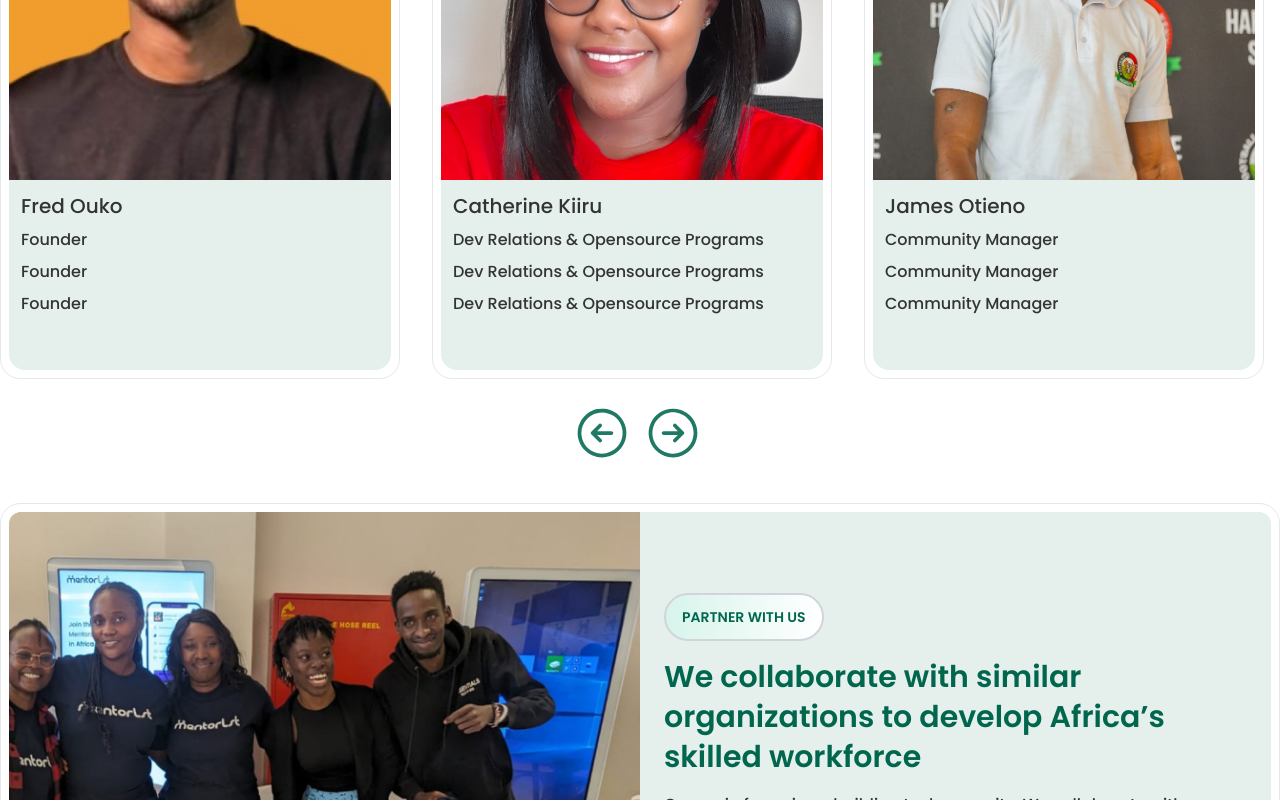
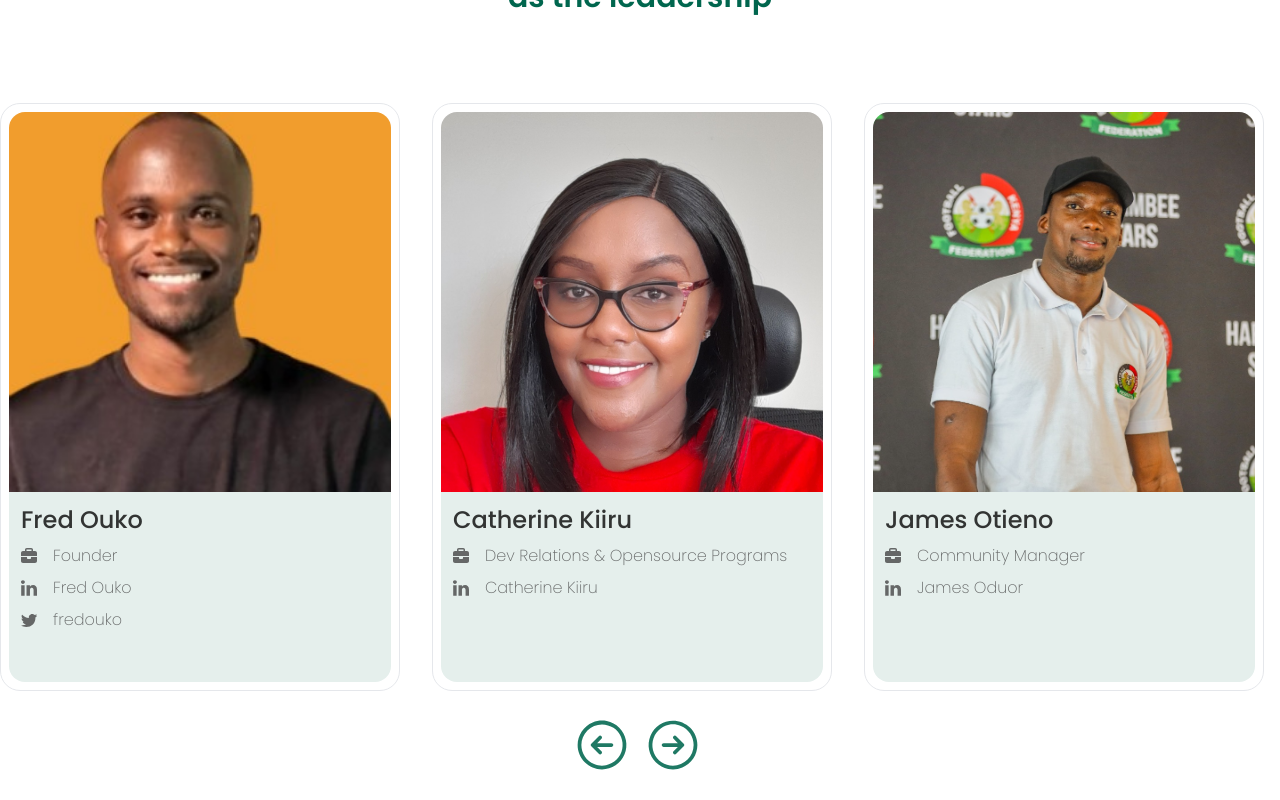
Before and after one commit to SpaceyaTech/SYT-Web-Redesign, a React (Vite) app: page /about-us in a window 1280 px wide. Shown: the part 2000-2800 px from the top of the page. Built offline with nearby package versions, Linux system fonts and the light colour scheme; no server answers.

Commit message:
style: responsive on mobile

```diff
--- a/src/APP/components/Caroussel.jsx
+++ b/src/APP/components/Caroussel.jsx
@@ -1,6 +1,13 @@
-import React, { useRef } from "react";
+import { faBriefcase } from "@fortawesome/free-solid-svg-icons";
+import { FontAwesomeIcon } from "@fortawesome/react-fontawesome";
 import PropTypes from "prop-types";
-import { arrowCircleLeft, arrowCircleRight } from "../../assets/images/icons";
+import { useRef } from "react";
+import {
+  arrowCircleLeft,
+  arrowCircleRight,
+  greyLinkedin,
+  greyTwitter,
+} from "../../assets/images/icons";
 
 function Caroussel({ CarousselData }) {
   const carouselRef = useRef();
@@ -21,7 +28,7 @@ function Caroussel({ CarousselData }) {
           gridAutoColumns: "max-content",
         }}
       >
-        {CarousselData.map(({ name, title, image }) => (
+        {CarousselData.map(({ name, title, image, linkedin, twitter }) => (
           <div
             key={crypto.randomUUID()}
             className="border bg-white p-2 max-w-[400px] rounded-2xl md:rounded-[20px]"
@@ -32,10 +39,46 @@ function Caroussel({ CarousselData }) {
               alt={name}
             />
             <div className="bg-green-light flex flex-col gap-2 w-full h-2/6 p-3 rounded-b-2xl">
-              <p className=" text-xl">{name}</p>
-              <p className="text-base">{title}</p>
-              <p className="text-base">{title}</p>
-              <p className="text-base">{title}</p>
+              <p className=" text-2xl font-medium">{name}</p>
+              <p className="flex gap-4 items-center text-base font-light text-grey-neutral space-x-4">
+                <FontAwesomeIcon icon={faBriefcase} />
+                {title}
+              </p>
+              <p className="flex items-center text-base font-light text-grey-neutral space-x-4">
+                <img
+                  src={greyLinkedin}
+                  alt="Linkedin logo"
+                  width="16"
+                  height="16"
+                />
+
+                <a
+                  href={linkedin.href}
+                  target="_blank"
+                  rel="noreferrer noopener"
+                  className=""
+                >
+                  {linkedin.username}
+                </a>
+              </p>
+              {twitter.username && (
+                <p className="flex items-center text-base font-light text-grey-neutral space-x-4">
+                  <img
+                    src={greyTwitter}
+                    alt="Twitter logo"
+                    width="16"
+                    height="16"
+                  />
+                  <a
+                    href={twitter.href}
+                    target="_blank"
+                    rel="noreferrer noopener"
+                    className=""
+                  >
+                    {twitter.username}
+                  </a>
+                </p>
+              )}
             </div>
           </div>
         ))}
--- a/src/APP/pages/aboutUs/data.js
+++ b/src/APP/pages/aboutUs/data.js
@@ -16,50 +16,130 @@ export const LeadershipData = [
     name: "Fred Ouko",
     title: "Founder",
     image: fred,
+    linkedin: {
+      href: "https://www.linkedin.com/in/fred-ouko-918293bb/",
+      username: "Fred Ouko",
+    },
+    twitter: {
+      href: "https://twitter.com/fredouko",
+      username: "fredouko",
+    },
   },
   {
     name: "Catherine Kiiru",
     title: "Dev Relations & Opensource Programs",
     image: catherine,
+    linkedin: {
+      href: "https://www.linkedin.com/in/catherine-kiiru-47b2688b/",
+      username: "Catherine Kiiru",
+    },
+    twitter: {
+      href: "",
+      username: "",
+    },
   },
   {
     name: "James Otieno",
     title: "Community Manager",
     image: james,
+    linkedin: {
+      href: "https://www.linkedin.com/in/james-oduor/",
+      username: "James Oduor",
+    },
+    twitter: {
+      href: "",
+      username: "",
+    },
   },
   {
     name: "Hudson Obai",
     title: "Head of Engineering",
     image: hudson,
+    linkedin: {
+      href: "https://www.linkedin.com/in/hudson-obai-3948aa204/",
+      username: "Hudson Obai",
+    },
+    twitter: {
+      href: "",
+      username: "",
+    },
   },
   {
     name: "Ian Mugenya",
     title: "Mentorship Program Lead",
     image: ian,
+    linkedin: {
+      href: "https://www.linkedin.com/in/ian-mugenya/",
+      username: "Ian Mugenya",
+    },
+    twitter: {
+      href: "",
+      username: "",
+    },
   },
   {
     name: "Marlyn Mayienga",
     title: "Program Manager",
     image: marlyn,
+    linkedin: {
+      href: "https://www.linkedin.com/in/marlyn-mayienga/",
+      username: "Marlyn Mayienga",
+    },
+    twitter: {
+      href: "",
+      username: "",
+    },
   },
   {
     name: "Sharon Jebitok",
     title: "Head of Chapters and Volunteers",
     image: sharon,
+    linkedin: {
+      href: "https://www.linkedin.com/in/sharon-jebitok/",
+      username: "Sharon Jebitok",
+    },
+    twitter: {
+      href: "",
+      username: "",
+    },
   },
   {
     name: "Waithaka Waweru",
     title: "Dev Relations and Events",
     image: waithaka,
+    linkedin: {
+      href: "https://www.linkedin.com/in/waithaka-waweru/",
+      username: "Waithaka Waweru",
+    },
+    twitter: {
+      href: "",
+      username: "",
+    },
   },
   {
     name: "Juma Lawrence",
     title: "Head of Communication",
     image: juma,
+    linkedin: {
+      href: "https://www.linkedin.com/in/jumalaw98/",
+      username: "Juma Lawrence",
+    },
+    twitter: {
+      href: "",
+      username: "",
+    },
   },
   {
     name: "Racheal Murabula",
     title: "Lead Android Engineer",
     image: murabula,
+    linkedin: {
+      href: "https://www.linkedin.com/in/rachel-murabula-148a74122/",
+      username: "Rachel Murabula",
+    },
+    twitter: {
+      href: "",
+      username: "",
+    },
   },
 ];
--- a/src/APP/pages/aboutUs/sections/HeroSection.jsx
+++ b/src/APP/pages/aboutUs/sections/HeroSection.jsx
@@ -1,11 +1,12 @@
+/* eslint-disable react/jsx-one-expression-per-line */
 import { LazyLoadImage } from "react-lazy-load-image-component";
 import { SYTHero } from "../../../../assets/images/aboutPage";
 
 function HeroSection() {
   return (
-    <div className="px-0 sm:px-14 xl:px-28 sm:m-auto max-w-screen-2xl">
-      <div className="flex items-center pt-10 gap-4">
-        <div className="w-1/2">
+    <div className="px-4 sm:px-14 xl:px-28 sm:m-auto max-w-screen-2xl">
+      <div className="flex flex-col md:flex-row items-center pt-10 gap-4">
+        <div className="md:w-1/2">
           <h1 className="mb-2 md:text-[40px] leading-tight text-2xl font-medium text-gray-900">
             Empowering <span className="text-primary">innovation</span> in the{" "}
             <span className="text-primary">African tech space</span>
--- a/src/APP/pages/aboutUs/sections/LeadershipSection.jsx
+++ b/src/APP/pages/aboutUs/sections/LeadershipSection.jsx
@@ -1,12 +1,12 @@
+import emailjs from "@emailjs/browser";
+import { Dialog, Transition } from "@headlessui/react";
 import React, { Fragment, useState, useRef } from "react";
-import { Dialog, Transition } from "@headlessui/react";
-import emailjs from "@emailjs/browser";
 
+import { LazyLoadImage } from "react-lazy-load-image-component";
+import { PartnerWithUs } from "../../../../assets/images/aboutPage";
+import { closeIcon } from "../../../../assets/images/icons";
 import { Caroussel } from "../../../components";
-import { closeIcon } from "../../../../assets/images/icons";
 import { LeadershipData } from "../data";
-import { PartnerWithUs } from "../../../../assets/images/aboutPage";
-import { LazyLoadImage } from "react-lazy-load-image-component";
 
 // env var
 const SERVICE_ID =
@@ -73,23 +73,32 @@ function LeadershipSection() {
   };
 
   return (
-    <section className="pt-16 sm:pt-0 pb-10 mx-auto w-full max-w-screen-2xl">
+    <section className="pt-16 sm:pt-0 pb-10 mx-auto w-full max-w-screen-2xl sm:mt-24 px-4 md:px-0">
+      <div className="mx-auto w-full flex flex-row items-center gap-2 md:gap-4 my-6">
+        <div className="w-full h-0.5 rounded-sm bg-gray-300" />
+        <h4 className="min-w-fit text-primary text-sm leading-loose px-4 bg-gradient-to-r from-[#D7F4EB] to-white py-2 rounded-full font-semibold border-2 border-gray-300 uppercase">
+          Our leadership
+        </h4>
+        <div className="w-full h-0.5 bg-gray-300" />
+      </div>
+
       <h2 className="md:text-3xl text-2xl font-semibold title-font text-green-dark text-center">
-        A community is only as good<br/> as the leadership
+        A community is only as good
+        <br /> as the leadership
       </h2>
 
       <Caroussel CarousselData={LeadershipData} />
-      <div className="border bg-white p-2 w-full rounded-2xl md:rounded-[20px] lg:col-span-2">
+      <div className="border bg-white p-2 w-full rounded-2xl md:rounded-[20px] lg:col-span-2 mt-12">
         <div className="bg-[#E5EFEC] rounded-xl flex justify-between flex-col md:flex-row">
           <div className="md:w-1/2">
             <LazyLoadImage
               effect="blur"
               src={PartnerWithUs}
               alt="Space ya Tech Community"
-              className="rounded-l-xl w-full object-cover"
+              className="md:rounded-l-xl rounded-t-xl w-full object-cover"
             />
           </div>
-          <div className="space-y-4 md:w-1/2 px-6 flex flex-col justify-center">
+          <div className="space-y-4 md:w-1/2 px-6 flex flex-col justify-center md:my-0 my-6">
             <h3 className="w-fit text-green-dark text-sm leading-loose px-4 bg-gradient-to-r from-[#D7F4EB] to-white py-2 rounded-full font-semibold border-2 border-gray-300 uppercase">
               Partner with us
             </h3>
--- a/src/APP/pages/aboutUs/sections/MissionVisionSection.jsx
+++ b/src/APP/pages/aboutUs/sections/MissionVisionSection.jsx
@@ -1,10 +1,16 @@
 /* eslint-disable linebreak-style */
-import { LazyLoadImage } from "react-lazy-load-image-component";
 import { LittleMore } from "../../../../assets/images/aboutPage";
 
 function MissionVisionSection() {
   return (
-    <div className="max-w-screen-xl mx-auto">
+    <div className="max-w-screen-xl mx-auto mt-24 px-4 md:px-0">
+      <div className="mx-auto w-full flex flex-row items-center gap-2 md:gap-4 my-8">
+        <div className="w-full h-0.5 rounded-sm bg-gray-300" />
+        <h4 className="min-w-fit text-primary text-sm leading-loose px-4 bg-gradient-to-r from-[#D7F4EB] to-white py-2 rounded-full font-semibold border-2 border-gray-300 uppercase">
+          A bit more about us
+        </h4>
+        <div className="w-full h-0.5 bg-gray-300" />
+      </div>
       <div className="border bg-white p-2 w-full rounded-2xl md:rounded-[20px] lg:col-span-2">
         <div
           style={{
@@ -13,13 +19,7 @@ function MissionVisionSection() {
           }}
           className="h-full rounded-xl"
         >
-          {/* <LazyLoadImage
-          effect="blur"
-          src={LittleMore}
-          alt="mission and vision"
-          className="object-cover"
-        /> */}
-          <div className="w-1/2 text-white space-y-4 pl-12 pb-10 pt-48">
+          <div className="md:w-1/2 text-white space-y-4 p-4 md:pl-12 pb-10 md:pt-48 pt-6">
             <h2 className="md:text-4xl text-2xl font-medium">
               Empowering the next generation of African innovators in tech
             </h2>
--- a/src/assets/images/icons/index.js
+++ b/src/assets/images/icons/index.js
@@ -7,9 +7,11 @@ import cancel from "./cancel.svg";
 import cartIcon from "./cart-icon.svg";
 import closeIcon from "./close-icon.svg";
 import deleteIcon from "./delete-icon.svg";
+import greyLinkedin from "./linkedin-grey.svg";
 import menu from "./menu.svg";
 import searchIcon from "./search-icon.svg";
 import teams from "./teams.svg";
+import greyTwitter from "./twitter-grey.svg";
 import upleft from "./up-left.svg";
 import upleftGreen from "./upleft-green.svg";
 
@@ -28,4 +30,6 @@ export {
   teams,
   arrowCircleLeft,
   arrowCircleRight,
+  greyTwitter,
+  greyLinkedin,
 };
--- a/tailwind.config.js
+++ b/tailwind.config.js
@@ -15,6 +15,9 @@ export default {
           light: "#E5EFEC",
           header: "#1F7964",
         },
+        grey: {
+          neutral: "#656767",
+        },
       },
       maxWidth: {
         1440: "1440px",
```
Also changed, not shown: src/assets/images/icons/linkedin-grey.svg (added), src/assets/images/icons/twitter-grey.svg (added).
